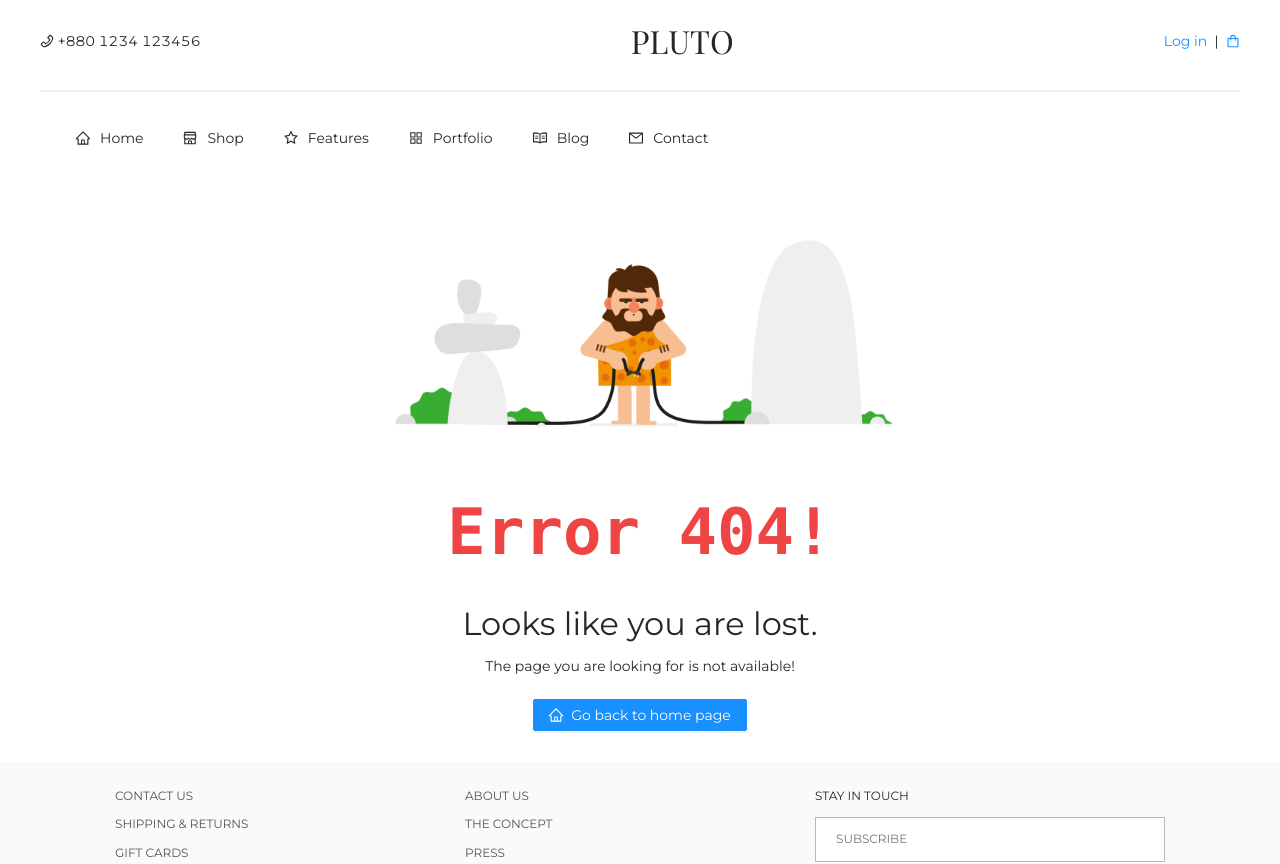
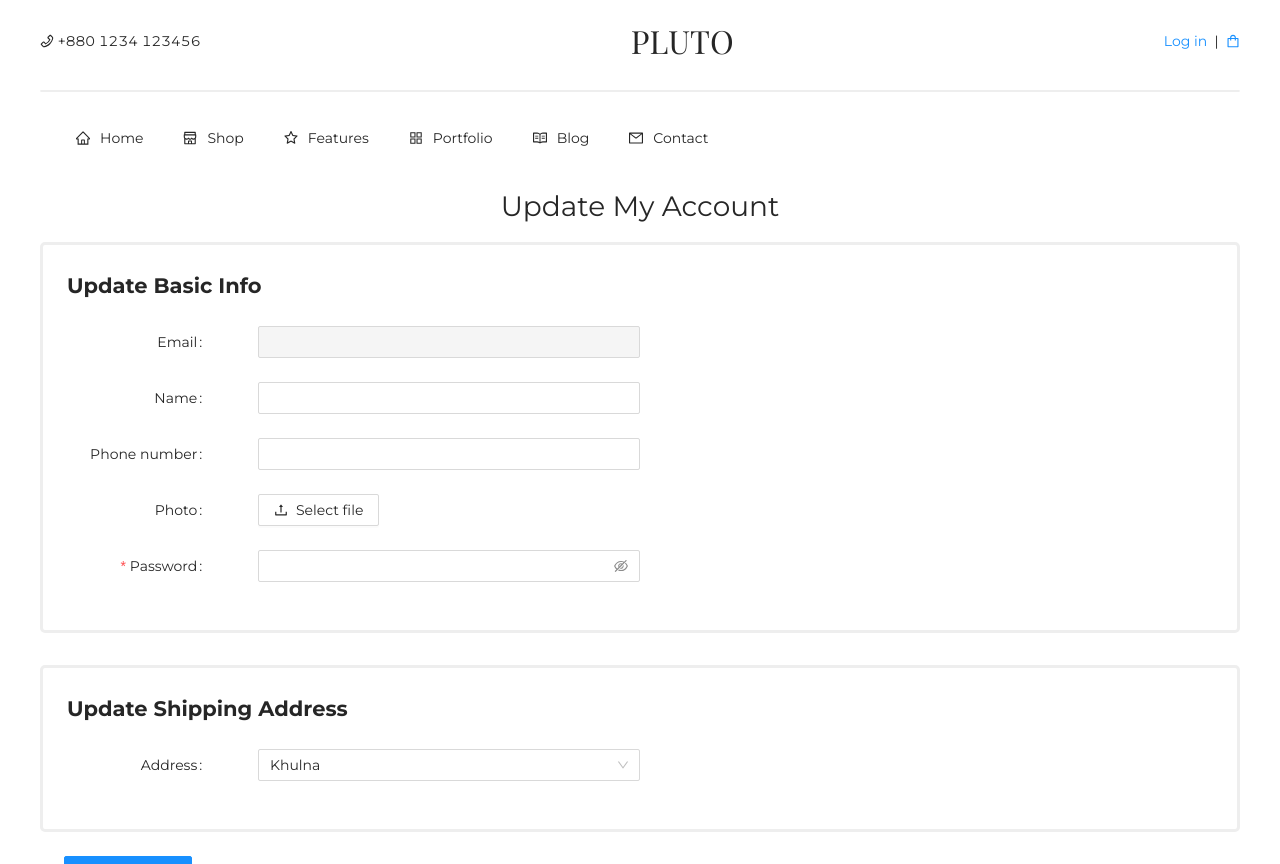
Before and after one commit to Alamin02/pluto, a React (Create React App) app: page /update-profile in a window 1280 px wide. Shown: the top 864 px of the page. Built offline with nearby package versions, Linux system fonts and the light colour scheme; a web font is replaced by a local one.

Commit message:
feat: new UpdateUserProfile comp added

```diff
--- a/src/App.js
+++ b/src/App.js
@@ -5,8 +5,9 @@ import { BrowserRouter as Router, Switch, Route } from "react-router-dom";
 
 import Home from "./pages/Home";
 import ProductDetails from "./pages/ProductDetails";
-import PageNotFound from "./pages/PageNotFound";
+import Error404 from "./components/error-404/Error404";
 import UserProfile from "./components/user-profile/UserProfile";
+import UpdateUserProfile from "./components/user-profile/UpdateUserProfile"
 
 import Navbar from "./components/navbar/Navbar";
 import Footer from "./components/footer/Footer";
@@ -19,7 +20,8 @@ function App() {
         <Route path="/" component={Home} exact />
         <Route path="/product" component={ProductDetails} exact />
         <Route path="/profile" component={UserProfile} />
-        <Route component={PageNotFound} />
+        <Route path="/update-profile" component={UpdateUserProfile} />
+        <Route component={Error404} />
       </Switch>
       <Footer />
     </Router>
--- /dev/null
+++ b/src/components/user-profile/UpdateUserProfile.js
@@ -0,0 +1,166 @@
+import { Link } from "react-router-dom";
+
+import { Form, Input, Button, Upload, Select } from "antd";
+import { UploadOutlined } from "@ant-design/icons";
+
+import styles from "./UpdateUserProfile.module.css";
+
+import userInfo from "./userInfo";
+import shippingAddressList from "./shippingAddressList";
+
+const { Option } = Select;
+
+function handleChange(value) {
+  console.log(`selected ${value}`);
+}
+
+function UpdateUserProfile() {
+  const layout = {
+    labelCol: {
+      span: 3,
+    },
+    wrapperCol: {
+      span: 2,
+    },
+  };
+
+  const tailLayout = {
+    wrapperCol: {
+      offset: 1,
+      span: 8,
+    },
+  };
+
+  return (
+    <div className={styles.container}>
+      <h1 className={styles.mainHeading}>Update my account</h1>
+
+      <Form
+        {...layout}
+        initialValues={{
+          remember: true,
+        }}
+      >
+        {/* 1st section start */}
+        <section className={styles.eachSection}>
+          <h2 className={styles.eachSectionTitle}>Update basic info</h2>
+          {/* email */}
+          <Form.Item
+            {...tailLayout}
+            label="Email"
+            name="email"
+            rules={[
+              {
+                required: false,
+                message: "Please input your email!",
+              },
+            ]}
+          >
+            <Input disabled />
+          </Form.Item>
+
+          {/* name */}
+          <Form.Item
+            {...tailLayout}
+            label="Name"
+            name="name"
+            rules={[
+              {
+                required: false,
+                message: "Please input your name!",
+              },
+            ]}
+          >
+            <Input />
+          </Form.Item>
+
+          {/* phone */}
+          <Form.Item
+            {...tailLayout}
+            label="Phone number"
+            name="phone"
+            rules={[
+              {
+                required: false,
+                message: "Please input your phone number!",
+              },
+            ]}
+          >
+            <Input />
+          </Form.Item>
+
+          {/* image */}
+          <Form.Item
+            {...tailLayout}
+            label="Photo"
+            name="photo"
+            rules={[
+              {
+                required: false,
+                message: "Please select photo!",
+              },
+            ]}
+          >
+            <Upload>
+              <Button icon={<UploadOutlined />}>Select file</Button>
+            </Upload>
+          </Form.Item>
+
+          <Form.Item
+            {...tailLayout}
+            label="Password"
+            name="password"
+            rules={[
+              {
+                required: true,
+                message: "Please input your password!",
+              },
+            ]}
+          >
+            <Input.Password />
+          </Form.Item>
+        </section>
+        {/* 1st section end */}
+
+        <section className={styles.emptySpace}></section>
+
+        {/* 2nd section start */}
+        <section className={styles.eachSection} key={userInfo.key}>
+          <h2 className={styles.eachSectionTitle}>Update shipping address</h2>
+          {/* address */}
+          <Form.Item
+            {...tailLayout}
+            label="Address"
+            name="address"
+            rules={[
+              {
+                required: false,
+                message: "Please input your name!",
+              },
+            ]}
+          >
+            {/* <Input /> */}
+            <Select defaultValue={userInfo.address} onChange={handleChange}>
+              {shippingAddressList.map((eachAddress) => (
+                <Option value={eachAddress.address}>
+                  {eachAddress.address}
+                </Option>
+              ))}
+            </Select>
+          </Form.Item>
+        </section>
+        {/* 2nd section end */}
+
+        <Form.Item className={styles.buttonSection}>
+          <Link to="/profile">
+            <Button type="primary" htmlType="submit">
+              Save changes
+            </Button>
+          </Link>
+        </Form.Item>
+      </Form>
+    </div>
+  );
+}
+
+export default UpdateUserProfile;
--- /dev/null
+++ b/src/components/user-profile/UpdateUserProfile.module.css
@@ -0,0 +1,36 @@
+.container {
+  max-width: 1200px;
+  margin-left: auto;
+  margin-right: auto;
+}
+
+.mainHeading {
+  text-transform: capitalize;
+  text-align: center;
+}
+
+.eachSection {
+  border: 0.2rem solid #eeeeee;
+  border-radius: 5px;
+  padding: 1.5rem;
+}
+
+.eachSectionTitle {
+  font-weight: bold;
+  text-transform: capitalize;
+  margin-bottom: 1.5rem;
+}
+
+.buttonSection {
+  border: 0.2rem transparent #eeeeee;
+  padding-left: 1.5rem;
+  padding-top: 1.5rem;
+}
+
+.avatarStyle {
+margin-right: 1rem;
+}
+
+.emptySpace {
+  padding: 1rem;
+}
--- /dev/null
+++ b/src/components/user-profile/shippingAddressList.js
@@ -0,0 +1,36 @@
+let shippingAddressList = [
+  {
+    id: 1,
+    address: "Khulna",
+  },
+  {
+    id: 2,
+    address: "Dhaka",
+  },
+  {
+    id: 3,
+    address: "Chittagong",
+  },
+  {
+    id: 4,
+    address: "Barisal",
+  },
+  {
+    id: 5,
+    address: "Rajshahi",
+  },
+  {
+    id: 6,
+    address: "Rangpur",
+  },
+  {
+    id: 7,
+    address: "Sylhet",
+  },
+  {
+    id: 8,
+    address: "Mymensing",
+  },
+];
+
+export default shippingAddressList;
```
